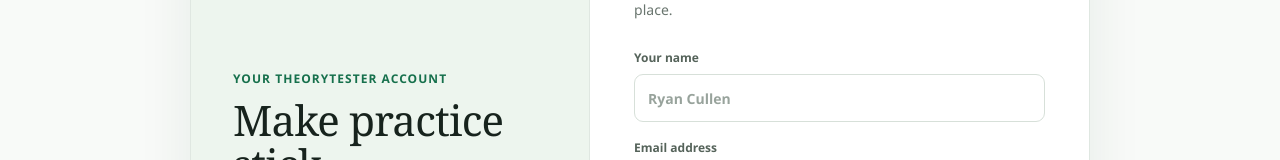
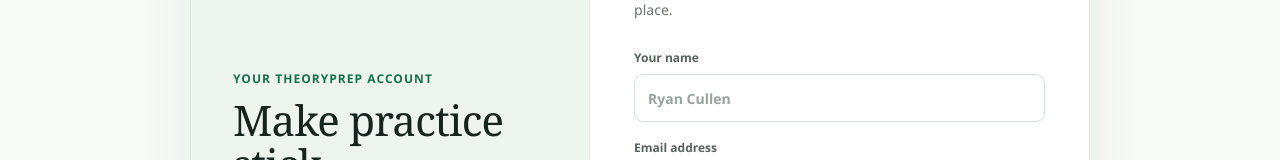
Before and after one commit to cullenry/theory-tester, a Next.js app: page /signup in a window 1280 px wide. Shown: the part 296-456 px from the top of the page. Built offline with nearby package versions, Linux system fonts and the light colour scheme; no server answers.

Commit message:
Rebrand site as TheoryPrep

```diff
--- a/src/app/signup/page.tsx
+++ b/src/app/signup/page.tsx
@@ -9,7 +9,7 @@ export default function SignupPage() {
     <main className="auth-main">
       <div className="auth-shell">
         <div className="auth-side">
-          <p className="eyebrow">Your TheoryTester account</p>
+          <p className="eyebrow">Your TheoryPrep account</p>
           <h2>Make practice stick.</h2>
           <p>Create your account now, then build on it as we add saved progress, mock-test history and more.</p>
           <div className="auth-side-line"><span>LEARN</span><i /><span>PRACTISE</span><i /><span>PASS</span></div>
```
